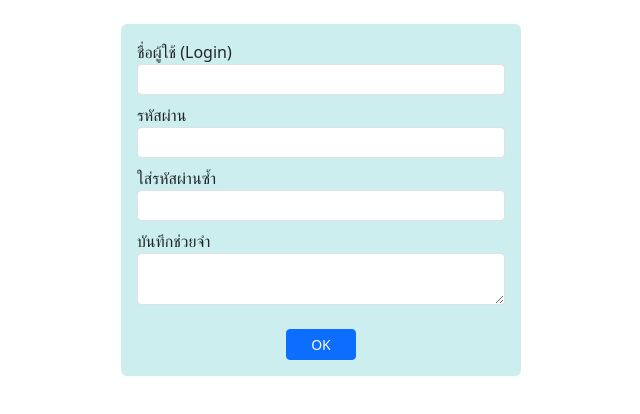
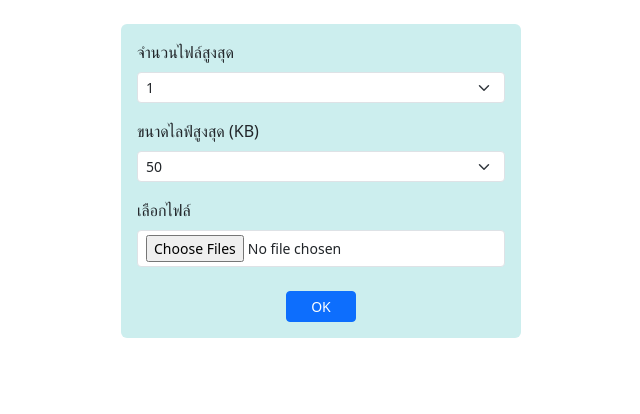
Before and after one commit to Rachata-Phetcharat/app1, a React (Create React App) app: page / in a window 1280 px wide. Shown: the top 414 px of the page, without its empty margins (319-959 px from the left). Built offline with nearby package versions, Linux system fonts and the light colour scheme.

Commit message:
form-select-file

```diff
--- a/src/App.js
+++ b/src/App.js
@@ -9,8 +9,9 @@ import React from "react";
 // import Content2 from "./context-content2";
 // import Router2 from "./router2";
 // import Router3 from "./router3";
-import FormText from "./form-text";
+// import FormText from "./form-text";
+import FormSelectFile from "./form-select-file";
 
 export default function App() {
-  return <FormText />;
+  return <FormSelectFile />;
 }
--- /dev/null
+++ b/src/form-select-file.js
@@ -0,0 +1,91 @@
+import React from "react";
+
+export default function FormSelectFile() {
+  const inputFile = React.useRef();
+  const selectMaxNumFiles = React.useRef();
+  const selectMaxSize = React.useRef();
+
+  let maxNumfiles = [1, 2, 3, 4, 5];
+  let maxNumsize = [50, 100, 200, 500, 1000];
+
+  const onClickButtom = () => {
+    let maxNumFiles = selectMaxNumFiles.current.value;
+    let maxSize = selectMaxSize.current.value;
+
+    if (inputFile.current.files.length > maxNumFiles) {
+      alert(`เลือกได้ไม่เกิน ${maxNumFiles} ไฟล์`);
+      return;
+    }
+
+    for (let f of inputFile.current.files) {
+      if (f.size > maxSize * 1000) {
+        alert(`ขนาดของแต่ละไฟล์ต้องไม่เกิน ${maxSize} KB`);
+        return;
+      }
+    }
+    alert(`Files OK`);
+  };
+
+  return (
+    <div
+      className="mt-4 mx-auto p-3 rounded"
+      style={{ width: "400px", background: "#cee" }}
+    >
+      <form>
+        <div className="form-group mb-3">
+          <label htmlFor="maxNumFiles" className="form-label">
+            จำนวนไฟล์สูงสุด
+          </label>
+          <select
+            id="maxNumfiles"
+            className="form-select form-select-sm"
+            ref={selectMaxNumFiles}
+          >
+            {maxNumfiles.map((i) => {
+              return <option value={i}>{i}</option>;
+            })}
+          </select>
+        </div>
+
+        <div className="form-group mb-3">
+          <label htmlFor="maxFileSize" className="form-label">
+            ขนาดไลฟ์สูงสุด (KB)
+          </label>
+          <select
+            id="maxFileSize"
+            className="form-select form-select-sm"
+            ref={selectMaxSize}
+          >
+            {maxNumsize.map((i) => {
+              return <option value={i}>{i}</option>;
+            })}
+          </select>
+        </div>
+
+        <div className="form-group mb-3">
+          <label htmlFor="file" className="form-label">
+            เลือกไฟล์
+          </label>
+          <input
+            type="file"
+            id="file"
+            accept="image/*"
+            className="form-select form-select-sm"
+            ref={inputFile}
+            multiple
+          />
+        </div>
+
+        <div className="text-center mt-4">
+          <button
+            type="button"
+            className="btn btn-sm btn-primary px-4"
+            onClick={onClickButtom}
+          >
+            OK
+          </button>
+        </div>
+      </form>
+    </div>
+  );
+}
```
